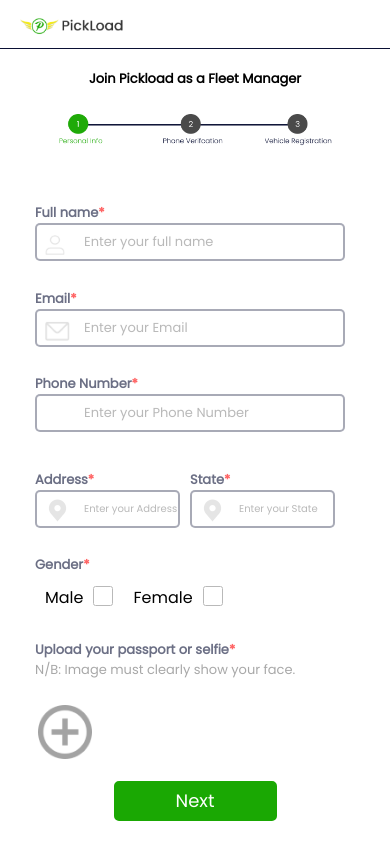
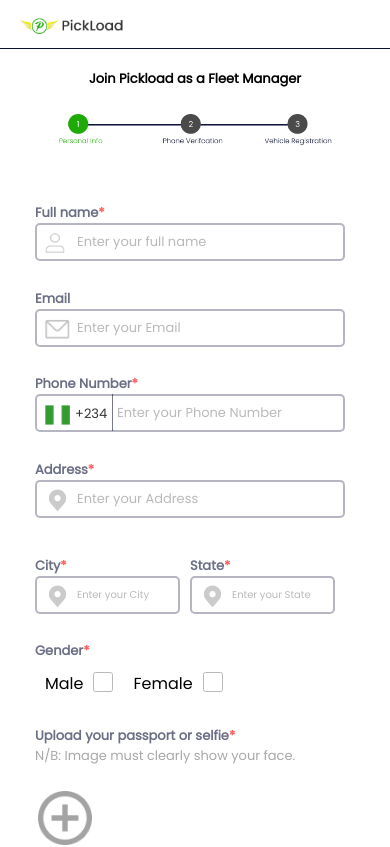
Before and after one commit to deebugstudios/pick, a React (Create React App) app: page /fleet in a window 390 px wide. Shown: the top 847 px of the page. Built offline with nearby package versions, Linux system fonts and the light colour scheme.

Commit message:
fifth commit

```diff
--- a/src/components/Pages/UserForm.js
+++ b/src/components/Pages/UserForm.js
@@ -9,20 +9,21 @@ import Footer from "../javascript/Footer";
 import { Link, useNavigate } from "react-router-dom";
 import User from "../Images/user.png";
 import Mail from "../Images/mail.png";
+import Flag from "../Images/Nigerian_flag.png";
 // import { FontAwesomeIcon } from "@fortawesome/react-fontawesome";
 // import { faUser } from "@fortawesome/free-solid-svg-icons";
 
 export default function UserForm() {
   const navigate = useNavigate();
-  // const eelement = <FontAwesomeIcon icon={faUser} />;
   const asterik = <span id="asterik">*</span>;
   const [formData, setFormData] = useState({
     fullname: "",
     email: "",
-    phoneNumber: "",
+    phone_no: "",
   });
-  const [formErrors, setFormErrors] = useState({});
-  const [isSubmit, setIsSubmit] = useState(false);
+  // const [formErrors, setFormErrors] = useState({});
+  // const [isSubmit, setIsSubmit] = useState(false);
+  const [message, setMessage] = useState("");
 
   const handleChange = (e) => {
     const target = e.target;
@@ -30,38 +31,70 @@ export default function UserForm() {
     setFormData({ ...formData, [name]: value });
   };
 
-  const handleSubmit = (e) => {
-    // console.log(formData);
-    // setFormData({ fullName: "", email: "", phoneNumber: "" });
+  const handleSubmit = async (e) => {
     e.preventDefault();
-    setFormErrors(validate(formData));
-    setIsSubmit(true);
     navigate("/confirm");
+    //   try {
+    //     const res = await fetch(
+    //       "https://guarded-falls-60982.herokuapp.com/user_auth/signup",
+    //       {
+    //         method: "POST",
+
+    //         body: JSON.stringify({
+    //           fullname: formData.fullname,
+    //           phone_no: formData.phone_no,
+    //           email: formData.email,
+    //         }),
+    //         headers: {
+    //           "Content-Type": "application/json",
+    //           Accept: "application/json, text/plain, */*",
+    //         },
+    //       }
+    //     );
+    //     const data = await res.json();
+    //     console.log(data);
+
+    //     if (res.status === 200) {
+    //       // setName("");
+    //       // setEmail("");
+    //       setMessage("User created successfully");
+    //       navigate("/confirm");
+    //     } else {
+    //       setMessage("Error occured");
+    //     }
+    //   } catch (error) {
+    //     console.log(error);
+    //   }
+    //   console.log(formData);
+    // };
   };
 
-  const validate = (data) => {
-    const errors = {};
-    const regex = /^\w+([\.-]?\w+)*@\w+([\.-]?\w+)*(\.\w{2,3})+$/;
-    if (!data.fullname) {
-      errors.fullname = "Full Name must be filled!";
-    }
-    if (!data.email) {
-      errors.email = "Email must be filled!";
-    } else if (!regex.test(data.email)) {
-      errors.email = "Please enter a valid email";
-    }
-    if (!data.phoneNumber) {
-      errors.phoneNumber = "Phone Number must be filled!";
-    }
-    return errors;
-  };
+  // setFormErrors(validate(formData));
+  // setIsSubmit(true);
+  // navigate("/confirm");
+  // };
 
-  useEffect(() => {
-    console.log(formErrors);
-    if (Object.keys(formErrors).length === 0 && isSubmit) {
-      console.log(formData);
-    }
-  }, [formErrors]);
+  // const validate = (data) => {
+  //   const errors = {};
+  //   const regex = /^\w+([\.-]?\w+)*@\w+([\.-]?\w+)*(\.\w{2,3})+$/;
+  //   if (!data.fullname) {
+  //     errors.fullname = "Full Name must be filled!";
+  //   }
+  //   if (!regex.test(data.email)) {
+  //     errors.email = "Please enter a valid email";
+  //   }
+  //   if (!data.phoneNumber) {
+  //     errors.phoneNumber = "Phone Number must be filled!";
+  //   }
+  //   return errors;
+  // };
+
+  // useEffect(() => {
+  //   console.log(formErrors);
+  //   if (Object.keys(formErrors).length === 0 && isSubmit) {
+  //     console.log(formData);
+  //   }
+  // }, [formErrors]);
   return (
     <>
       <Head />
@@ -88,20 +121,21 @@ export default function UserForm() {
             <div className="delivery-location-input">
               <img src={User} alt="" className="user-icon" />
               <input
+                minLength={3}
                 value={formData.fullname}
                 onChange={handleChange}
                 type="text"
                 placeholder="Enter your full name"
                 name="fullname"
-                className="input-field"
+                className="input-field phone-input2"
                 // required={true}
               />
             </div>
-            <p>{formErrors.fullname}</p>
+            {/* <p className="error-style">{formErrors.fullname}</p> */}
             <br />
 
             <label className="requiredText" htmlFor="email">
-              Email{asterik}
+              Email
             </label>
             <div className="delivery-location-input">
               <img src={Mail} alt="" className="mail-icon" />
@@ -109,35 +143,45 @@ export default function UserForm() {
                 value={formData.email}
                 onChange={handleChange}
                 type="text"
-                className="input-field"
+                className="input-field phone-input2"
                 placeholder="Enter your Email"
                 name="email"
+                // required={false}
+              />
+            </div>
+            {/* <p className="error-style">{formErrors.email}</p> */}
+            <br />
+
+            <label className="requiredText">Phone Number{asterik}</label>
+            <div className="delivery-location-input">
+              <img src={Flag} alt="" className="flag-icon" />
+              <span className="text-icon">+234</span>
+              <input
+                value={formData.phone_no}
+                onChange={handleChange}
+                maxLength={10}
+                type="text"
+                className="input-field phone-input"
+                placeholder="Enter your Phone Number"
+                name="phone_no"
                 // required={true}
               />
             </div>
-            <p>{formErrors.email}</p>
-            <br />
-
-            <label className="requiredText">Phone Number{asterik}</label>
-            <input
-              value={formData.phoneNumber}
-              onChange={handleChange}
-              type="text"
-              className="input-field"
-              placeholder="Enter your Phone Number"
-              name="phoneNumber"
-              // required={true}
-            />
-            <p>{formErrors.phoneNumber}</p>
+            {/* <p className="error-style">{formErrors.phoneNumber}</p> */}
             <br />
 
             <div id="center-button">
               <Button name="Next" />
             </div>
+
+            <div className="message">{message ? <p>{message}</p> : null}</div>
           </form>
 
           <p id="accountAlready">
-            Already Have an account? <span id="loginSpan">Log in</span>
+            Already Have an account?{" "}
+            <Link to="/welcome">
+              <span id="loginSpan">Log in</span>
+            </Link>
           </p>
         </div>
       </div>
@@ -145,4 +189,3 @@ export default function UserForm() {
     </>
   );
 }
-// &#xf0e0
--- a/src/components/css/Personal.css
+++ b/src/components/css/Personal.css
@@ -26,6 +26,7 @@
 }
 label {
   font-size: small;
+  cursor: pointer;
 }
 #second {
   display: flex;
--- a/src/components/css/UserForm.css
+++ b/src/components/css/UserForm.css
@@ -28,14 +28,14 @@
   width: 20px;
   height: 20px;
   position: absolute;
-  top: 30%;
+  top: 25%;
   left: 10px;
 }
 .mail-icon {
   width: 25px;
   height: 20px;
   position: absolute;
-  top: 30%;
+  top: 25%;
   left: 10px;
 }
 .locate-icon {
@@ -44,6 +44,39 @@
   position: absolute;
   top: 20%;
   left: 10px;
+}
+.phone-input {
+  opacity: 1 !important;
+  padding-left: 80px !important;
+  border: 2px solid rgba(10, 16, 52, 0.3);
+}
+.phone-input::placeholder,
+.phone-input2::placeholder {
+  opacity: 0.5 !important;
+  padding-left: 0% !important;
+}
+.flag-icon {
+  width: 25px;
+  height: 20px;
+  position: absolute;
+  top: 25%;
+  left: 10px;
+}
+.text-icon {
+  position: absolute;
+  /* top: 25%; */
+  left: 40px;
+  font-size: small;
+  border-right: 1px solid rgba(10, 16, 52, 0.7);
+  padding: 12px 5px 13px 0px;
+  text-align: center;
+  opacity: 0.8;
+}
+
+.phone-input2 {
+  opacity: 1 !important;
+  padding-left: 40px !important;
+  border: 2px solid rgba(10, 16, 52, 0.3);
 }
 
 @media screen and (max-width: 910px) {
@@ -79,6 +112,19 @@
   }
 }
 
+@media screen and (max-width: 626px) {
+  .text-icon {
+    padding-bottom: 8px;
+  }
+}
+
+@media screen and (max-width: 580px) {
+  .text-icon {
+    padding-top: 10px;
+    padding-bottom: 7px;
+  }
+}
+
 @media screen and (max-width: 620px) {
   .delivery-img-form img {
     max-width: 80%;
--- a/src/components/javascript/JoinAgent.js
+++ b/src/components/javascript/JoinAgent.js
@@ -1,5 +1,4 @@
-import React from "react";
-// import { useForm } from "react-hook-form";
+import React, { useEffect, useState } from "react";
 import Button from "./Button";
 import Head from "./Head";
 import ProgressM from "../Images/ProgressI.png";
@@ -10,19 +9,79 @@ import { useNavigate } from "react-router-dom";
 import User from "../Images/user.png";
 import Mail from "../Images/mail.png";
 import Locate from "../Images/locate.png";
-// import { FontAwesomeIcon } from "@fortawesome/react-fontawesome";
-// import { CirclePlus } from "tabler-icons-react";
+import Flag from "../Images/Nigerian_flag.png";
 
 export default function JoinAgent(props) {
   const asterik = <span id="asterik">*</span>;
-  // const { register, handleSubmit, errors } = useForm();
+
+  const [formData, setFormData] = useState({
+    fullname: "",
+    email: "",
+    phone_no: "",
+    city: "",
+    address: "",
+    resident_state: "",
+  });
+  const [selectedFile, setSelectedFile] = useState(null);
+  const [isSelected, setIsSelected] = useState(false);
+  const [message, setMessage] = useState("");
+
+  const handleChange = (e) => {
+    const target = e.target;
+    const { name, value } = target;
+    setFormData({ ...formData, [name]: value });
+  };
+
+  const onFileChange = (e) => {
+    setSelectedFile(e.target.files[0]);
+    setIsSelected(true);
+  };
 
   const navigate = useNavigate();
 
-  const handleSubmit = (e) => {
+  const handleSubmit = async (e) => {
     e.preventDefault();
-    navigate(props.link);
+    try {
+      const res = await fetch(
+        "https://guarded-falls-60982.herokuapp.com/delivery_agent_auth/signup_stage_one",
+        {
+          method: "POST",
+
+          body: JSON.stringify({
+            fullname: formData.fullname,
+            phone_no: formData.phone_no,
+            email: formData.email,
+            delivery_agent_type: "Individual",
+            address: formData.address,
+            state: formData.resident_state,
+            city: formData.city,
+            gender: "Male",
+            profile_img: selectedFile,
+          }),
+          headers: {
+            "Content-Type": "application/json",
+            Accept: "application/json, text/plain, */*",
+          },
+        }
+      );
+
+      const data = await res.json();
+      console.log(data);
+
+      if (res.status === 200) {
+        // setName("");
+        // setEmail("");
+        setMessage("User created successfully");
+        navigate(props.link);
+      } else {
+        setMessage("Error occured");
+      }
+    } catch (error) {
+      console.log(error);
+    }
+    console.log(formData);
   };
+
   return (
     <>
       <Head />
@@ -40,60 +99,93 @@ export default function JoinAgent(props) {
           <div className="delivery-location-input">
             <img src={User} alt="" className="user-icon" />
             <input
+              minLength={3}
+              value={formData.fullname}
+              onChange={handleChange}
               type="text"
-              className="form-field edit-field"
+              className="form-field edit-field phone-input2"
               placeholder="Enter your full name"
-              name="Fullname"
+              name="fullname"
               // required={true}
             />
           </div>
           <br />
 
-          <label className="requiredText">Email{asterik}</label>
+          <label className="requiredText">Email</label>
           <div className="delivery-location-input">
             <img src={Mail} alt="" className="mail-icon" />
             <input
+              value={formData.email}
+              onChange={handleChange}
               type="text"
-              className="form-field edit-field"
+              className="form-field edit-field phone-input2"
               placeholder="Enter your Email"
-              name="Email"
+              name="email"
             />
           </div>
           <br />
 
           <label className="requiredText">Phone Number{asterik}</label>
-          <input
-            type="text"
-            className="form-field edit-field"
-            placeholder="Enter your Phone Number"
-            name="PhoneNumber"
-          />
+          <div className="delivery-location-input">
+            <img src={Flag} alt="" className="flag-icon" />
+            <span className="text-icon">+234</span>
+            <input
+              value={formData.phone_no}
+              onChange={handleChange}
+              maxLength={10}
+              type="text"
+              className="form-field edit-field phone-input"
+              placeholder="Enter your Phone Number"
+              name="phone_no"
+              // required={true}
+            />
+          </div>
+          <br />
+
+          <label className="requiredText">Address{asterik}</label>
+          <div className="delivery-location-input">
+            <img src={Locate} alt="" className="locate-icon" />
+            <input
+              value={formData.address}
+              onChange={handleChange}
+              type="text"
+              className="form-field edit-field phone-input2"
+              placeholder="Enter your Address"
+              name="address"
+            />
+          </div>
           <br />
 
           <div className="field" id="second">
-            <label htmlFor="Address">
-              <span className="requiredText">Address{asterik}</span> <br />
+            <label htmlFor="city">
+              <span className="requiredText">City{asterik}</span> <br />
               <div className="delivery-location-input">
                 <img src={Locate} alt="" className="locate-icon" />
                 <input
+                  minLength={3}
+                  value={formData.city}
+                  onChange={handleChange}
                   type="text"
-                  className="secondField"
-                  placeholder="Enter your Address"
-                  name="Address"
+                  className="secondField phone-input2"
+                  placeholder="Enter your City"
+                  name="city"
                 />
               </div>
             </label>
 
-            <label htmlFor="State">
+            <label htmlFor="resident_state">
               <span className="requiredText">State{asterik}</span>
               <br />
               <div className="delivery-location-input">
                 <img src={Locate} alt="" className="locate-icon" />
                 <input
+                  minLength={3}
+                  value={formData.resident_state}
+                  onChange={handleChange}
                   type="text"
-                  className="secondField"
+                  className="secondField phone-input2"
                   placeholder="Enter your State"
-                  name="State"
+                  name="resident_state"
                 />
               </div>
             </label>
@@ -139,15 +231,30 @@ export default function JoinAgent(props) {
               <div className="Upload" id="vector">
                 <label>
                   <img src={Vector} alt="Vector" />
-                  <input type="file" accept="image/*" name="selfie" />
+                  <input
+                    maxLength={1}
+                    onChange={onFileChange}
+                    type="file"
+                    accept="image/*"
+                    name="selectedFile"
+                  />
                 </label>
               </div>
             </section>
+            <div className="message">
+              {isSelected === true ? (
+                <img src={selectedFile[0]} alt={selectedFile.name} />
+              ) : (
+                ""
+              )}{" "}
+            </div>
           </div>
 
           <div id="center-button">
             <Button name="Next" type="submit" />
           </div>
+
+          <div className="message">{message ? <p>{message}</p> : null}</div>
         </form>
       </div>
       <Footer />
```
Also changed, not shown: src/Shadow/LoggedinMainPage.jsx (+9 -5 lines), src/Shadow/javascripts/NavigationBar.jsx (+12 -4 lines), src/Shadow/javascripts/Section2subsec4.jsx (+42 -27 lines), src/components/Pages/WelcomeUser.js (+5 -2 lines), src/components/css/usersidebar.css (+12 -1 lines), src/components/javascript/SideBar.js (+18 -7 lines), src/components/Images/Nigerian_flag.png (added).
